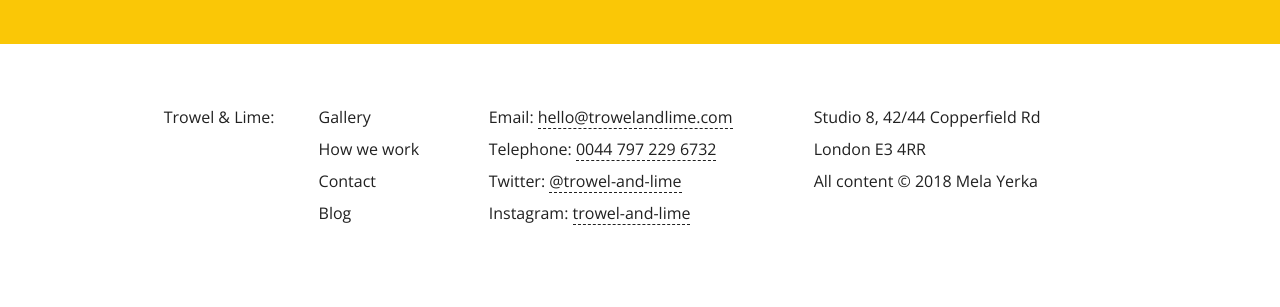
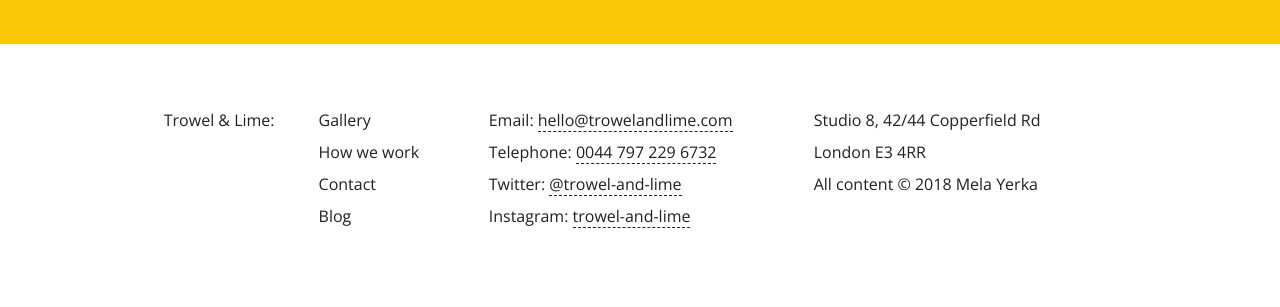
Before and after one commit to marek-kultys/trowel-and-lime, a Jekyll site: the page built from index.html, in a window 1280 px wide. Shown: the part 5546-5853 px from the top of the page. Built offline with Jekyll 4.4.1, drawn with Linux system fonts in a browser that asks for light colours.

Commit message:
Adjust padding in footer

```diff
--- a/_sass/footer.scss
+++ b/_sass/footer.scss
@@ -2,11 +2,11 @@ footer {
    @include outer-container(100%);
    background-color: $white;
    z-index: 999;
-   padding-top: 2em;
+   padding-top: 1.5em;
    padding-bottom: 4.8em;
 
    .footer-unit {
-      padding-top: 1.33em;
+      padding-top: 2em;
       @include span-columns(4);
       @include media($for-phone-only) {
          @include span-columns(12);
```
